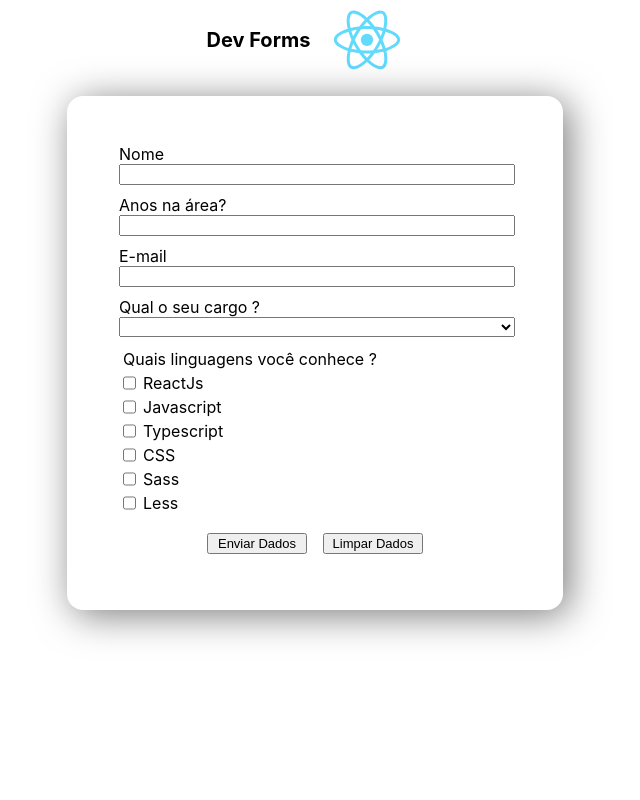
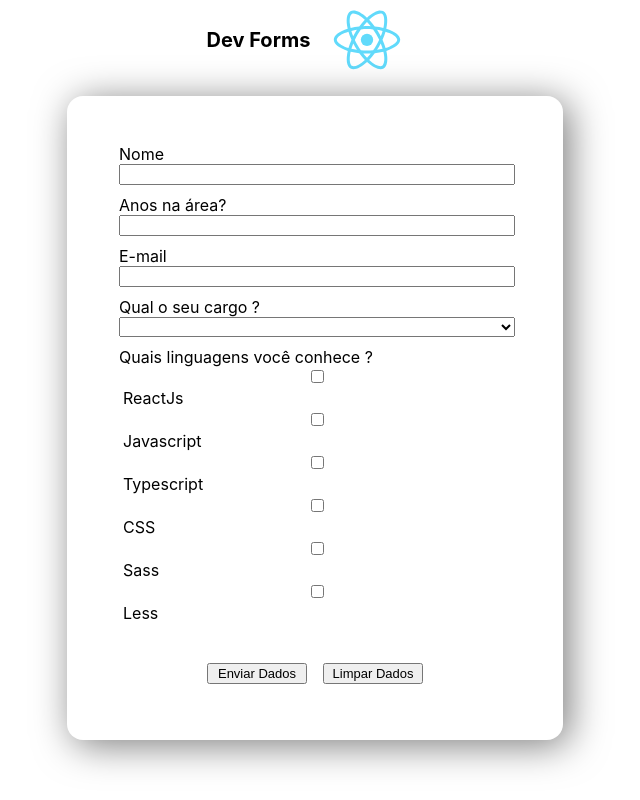
Before and after one commit to pierresouza/hookformTS, a React (Create React App) app: page / in a window 1280 px wide. Shown: the whole page, without its empty margins (325-965 px from the left). Built offline with nearby package versions, Linux system fonts and the light colour scheme.

Commit message:
chore: apply validation in all the fields

```diff
--- a/src/App.tsx
+++ b/src/App.tsx
@@ -16,10 +16,10 @@ interface IFormInputs {
 const schema = yup
   .object({
     User: yup.string().required("O nome é obrigatório").required("O nome é obrigatório !"),
-    WorkYears: yup.number().required("insira seu tempo de experiência !"),
+    WorkYears: yup.number().positive("insira seu tempo de experiência !").integer().required("insira seu tempo de experiência !"),
     email: yup.string().email("Digite um e-mail válido").required("O e-mail é obigatório !"),
     select: yup.string().required("selecione uma opção !"),
-    myRadio: yup.array().min(1, "Selecione ao menos uma opção"),
+    myRadio: yup.array().min(1, "Selecione ao menos uma opção").nullable().required("Selecione ao menos uma opção"),
   })
   .required();
 
@@ -86,10 +86,10 @@ export function App() {
               </select>
               <span className="errors">{errors.select?.message}</span>
             </div>
-            <div className="multi-options">
+            <div className="box-multi-options">
               <p className="text-options">Quais linguagens você conhece ?</p>
               {data.map(({ id, text, value }) => (
-                <div key={id}>
+                <div key={id} className="multi-options">
                   <input type="checkbox" value={value} {...register("myRadio")} />
                   <p>{text}</p>
                 </div>
```
